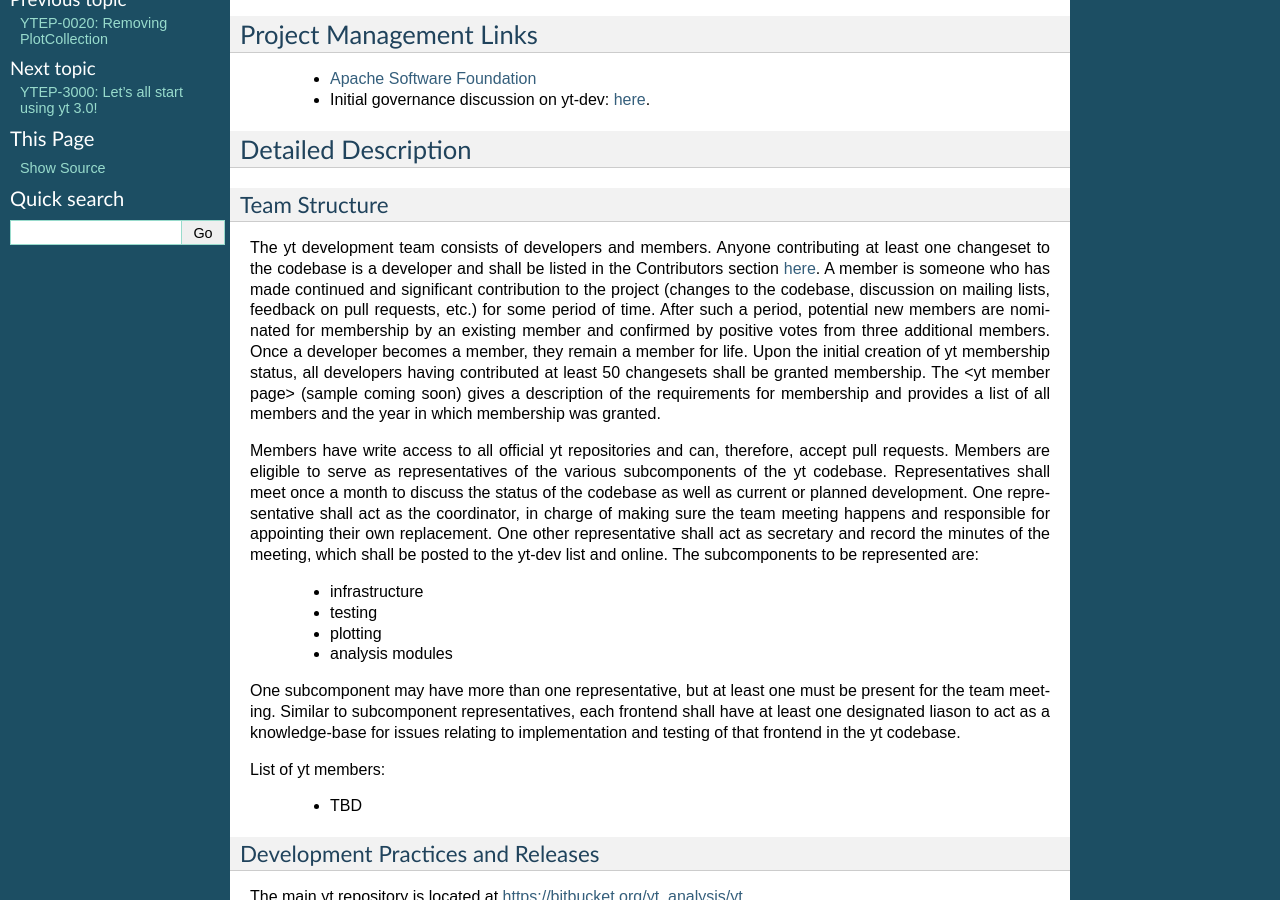
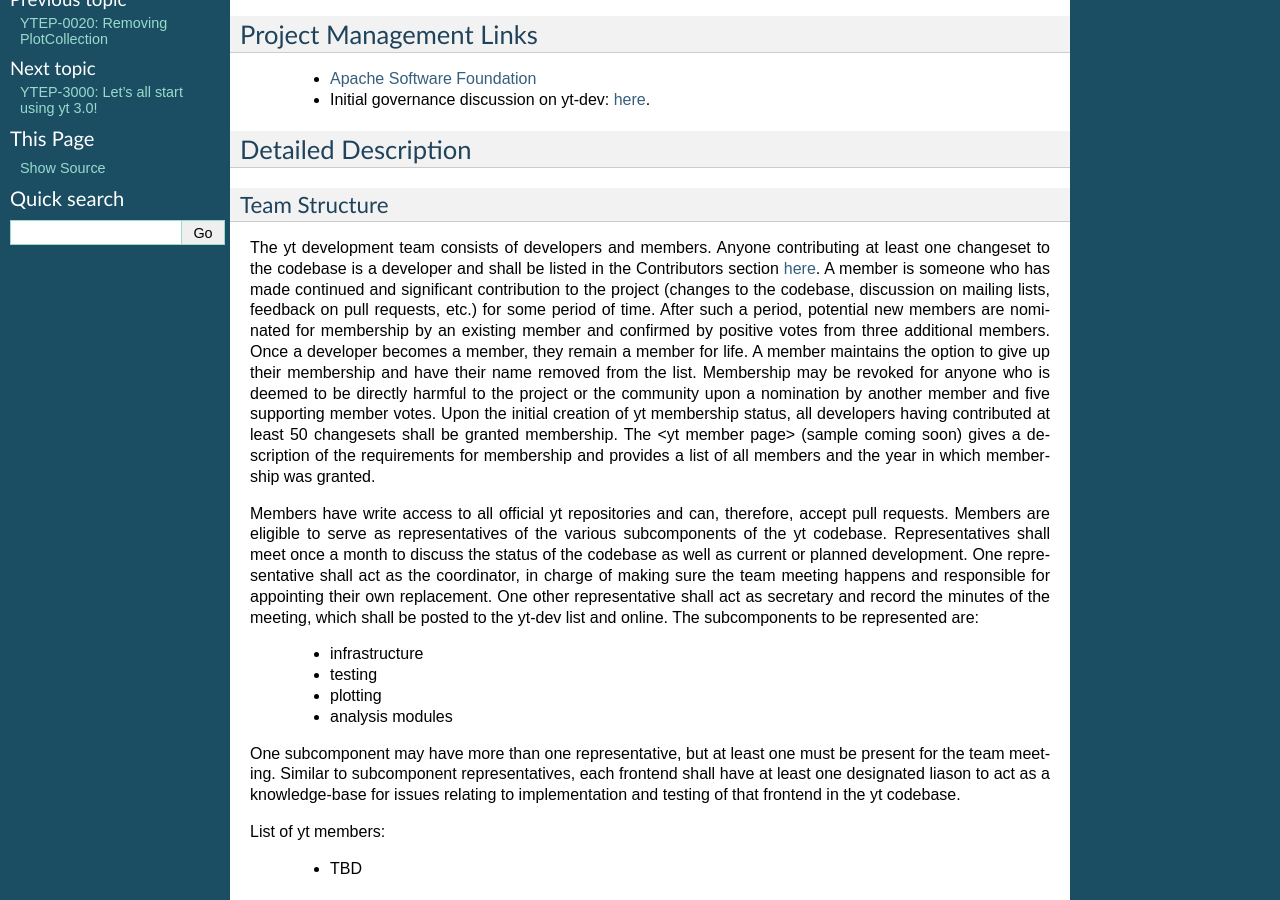
Before and after one commit to yt-project/ytep, a Sphinx documentation site: the page built from source/YTEPs/YTEP-1776.rst, in a window 1280 px wide and 900 px high, scrolled down 304 px. Built offline with Sphinx 7.4.7, drawn with Linux system fonts in a browser that asks for light colours; formulas are drawn with MathJax 3.

Commit message:
Adding policy for revoking membership.

```diff
--- a/source/YTEPs/YTEP-1776.rst
+++ b/source/YTEPs/YTEP-1776.rst
@@ -38,7 +38,11 @@ codebase, discussion on mailing lists, feedback on pull requests, etc.) for
 some period of time.  After such a period, potential new members are nominated
 for membership by an existing member and confirmed by positive votes from three
 additional members.  Once a developer becomes a member, they remain a member
-for life.  Upon the initial creation of yt membership status, all developers
+for life.  A member maintains the option to give up their membership and have
+their name removed from the list.  Membership may be revoked for anyone who is
+deemed to be directly harmful to the project or the community upon a nomination
+by another member and five supporting member votes.
+Upon the initial creation of yt membership status, all developers
 having contributed at least 50 changesets shall be granted membership.  The
 <yt member page> (sample coming soon) gives a description of the requirements for
 membership and provides a list of all members and the year in which membership was
```
